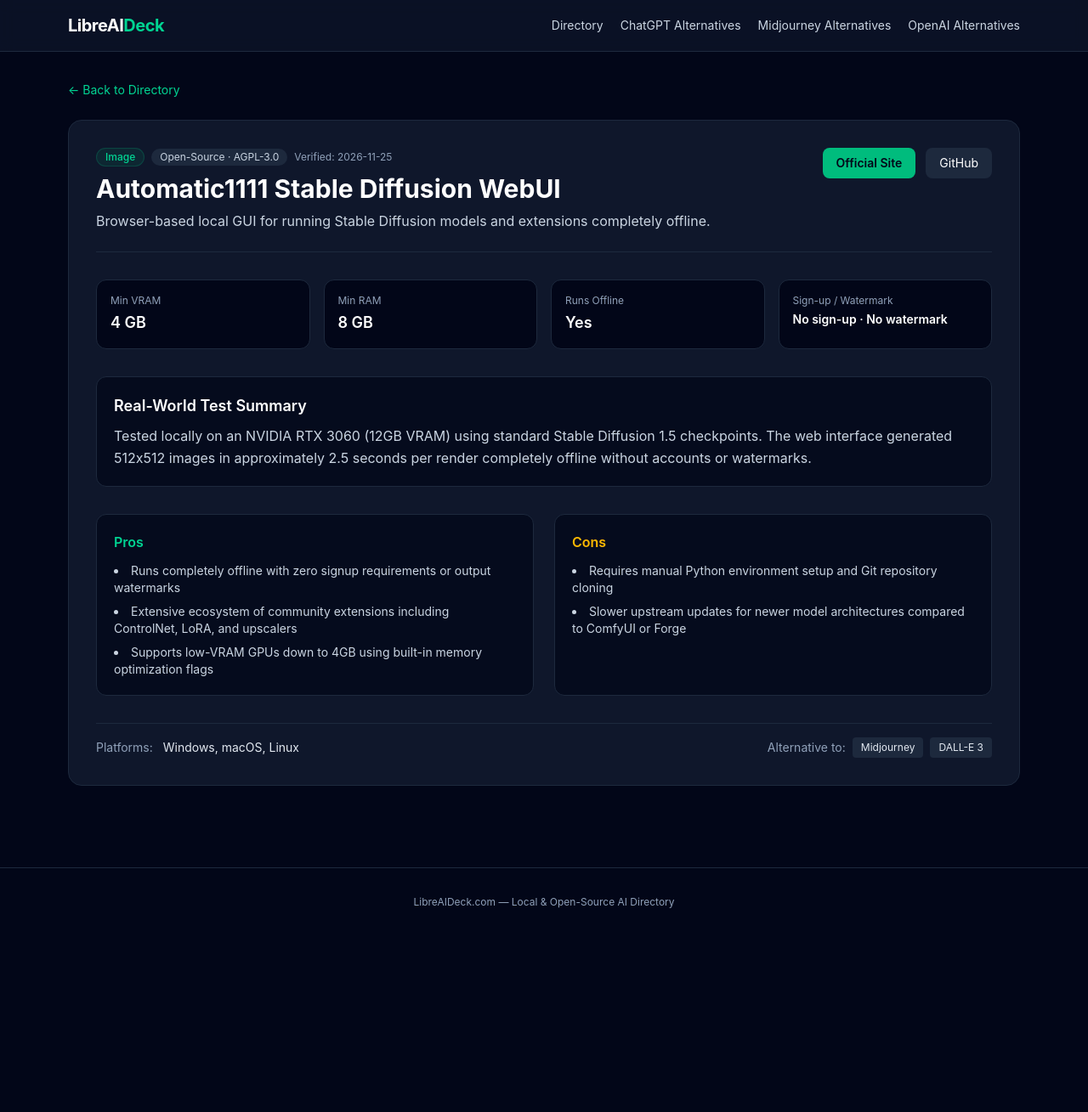
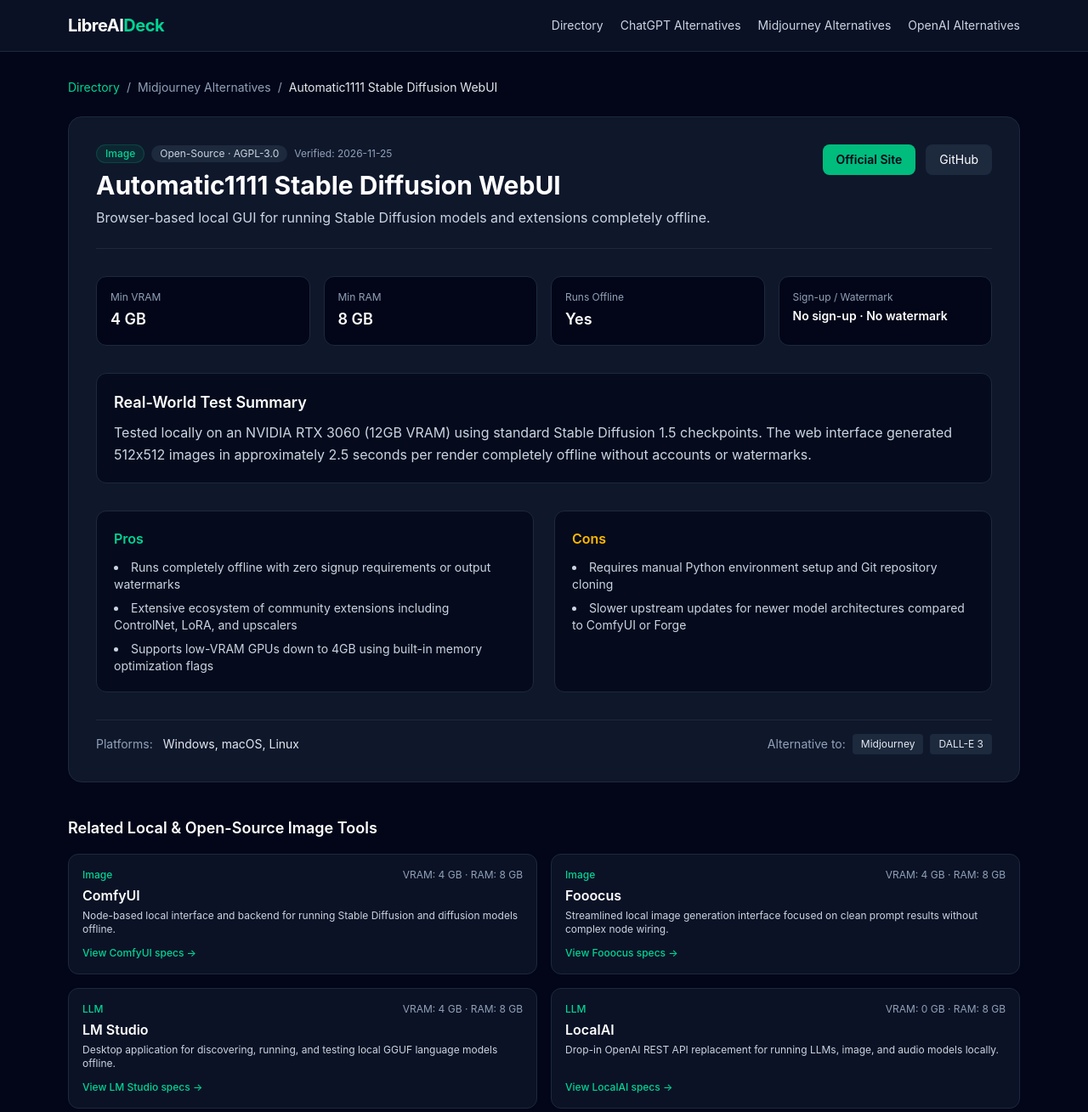
Before and after one commit to tranalvin28-coder/libreaideck, an Astro site: page /tool/automatic1111-stable-diffusion-webui in a window 1280 px wide. Shown: the top 1309 px of the page at 85% size. Before the commit the page ends 1102 px from the top, so only its background shows below. Built offline with nearby package versions, Linux system fonts and the light colour scheme; Astro itself is replaced by a stand-in of ours.

Commit message:
Add BreadcrumbList JSON-LD and related tools internal links on tool pages

```diff
--- a/src/pages/tool/[slug].astro
+++ b/src/pages/tool/[slug].astro
@@ -4,16 +4,34 @@ import BaseLayout from "../../layouts/BaseLayout.astro";
 
 export async function getStaticPaths() {
   const tools = await getCollection("tools");
-  return tools.map((tool) => ({
-    params: { slug: tool.data.slug },
-    props: { tool: tool.data },
-  }));
+  return tools.map((entry) => {
+    const tool = entry.data;
+    const relatedTools = tools
+      .map((other) => other.data)
+      .filter((other) => other.slug !== tool.slug)
+      .sort((a, b) => {
+        const aSameCat = a.category === tool.category ? 2 : 0;
+        const bSameCat = b.category === tool.category ? 2 : 0;
+        const aSharedAlt = a.alternative_to.some((alt) => tool.alternative_to.includes(alt)) ? 1 : 0;
+        const bSharedAlt = b.alternative_to.some((alt) => tool.alternative_to.includes(alt)) ? 1 : 0;
+        return bSameCat + bSharedAlt - (aSameCat + aSharedAlt);
+      })
+      .slice(0, 4);
+
+    return {
+      params: { slug: tool.slug },
+      props: { tool, relatedTools },
+    };
+  });
 }
 
-const { tool } = Astro.props;
+const { tool, relatedTools } = Astro.props;
 const toSlug = (s: string) => s.toLowerCase().replace(/[^a-z0-9]+/g, "-").replace(/^-|-$/g, "");
+const siteUrl = (Astro.site ?? new URL("https://libreaideck.com")).toString().replace(/\/$/, "");
+const pageUrl = `${siteUrl}/tool/${tool.slug}`;
+const primaryAlt = tool.alternative_to[0];
 
-const schemaJson = {
+const softwareSchema = {
   "@context": "https://schema.org",
   "@type": "SoftwareApplication",
   name: tool.name,
@@ -21,17 +39,71 @@ const schemaJson = {
   applicationCategory: tool.category,
   operatingSystem: tool.platforms.join(", "),
   license: tool.license,
-  url: tool.official_url,
+  url: pageUrl,
+  sameAs: tool.official_url,
   offers: { "@type": "Offer", price: "0", priceCurrency: "USD" },
+};
+
+const breadcrumbItems = [
+  {
+    "@type": "ListItem",
+    position: 1,
+    name: "Directory",
+    item: `${siteUrl}/`,
+  },
+  ...(primaryAlt
+    ? [
+        {
+          "@type": "ListItem",
+          position: 2,
+          name: `${primaryAlt} Alternatives`,
+          item: `${siteUrl}/alternatives/${toSlug(primaryAlt)}`,
+        },
+        {
+          "@type": "ListItem",
+          position: 3,
+          name: tool.name,
+          item: pageUrl,
+        },
+      ]
+    : [
+        {
+          "@type": "ListItem",
+          position: 2,
+          name: tool.name,
+          item: pageUrl,
+        },
+      ]),
+];
+
+const breadcrumbSchema = {
+  "@context": "https://schema.org",
+  "@type": "BreadcrumbList",
+  itemListElement: breadcrumbItems,
 };
 ---
 
-<BaseLayout title={`${tool.name} — LibreAIDeck`} description={tool.tagline}>
-  <script type="application/ld+json" set:html={JSON.stringify(schemaJson)} />
+<BaseLayout
+  title={`${tool.name} — Hardware Specs, Offline Test & Review | LibreAIDeck`}
+  description={tool.tagline}
+  ogType="article"
+>
+  <script type="application/ld+json" set:html={JSON.stringify(softwareSchema)} />
+  <script type="application/ld+json" set:html={JSON.stringify(breadcrumbSchema)} />
 
-  <div class="mb-6">
-    <a href="/" class="text-sm text-emerald-400 hover:text-emerald-300">← Back to Directory</a>
-  </div>
+  <nav aria-label="Breadcrumb" class="mb-6 flex flex-wrap items-center gap-2 text-sm text-slate-400">
+    <a href="/" class="text-emerald-400 hover:text-emerald-300">Directory</a>
+    {primaryAlt && (
+      <>
+        <span>/</span>
+        <a href={`/alternatives/${toSlug(primaryAlt)}`} class="hover:text-slate-200">
+          {primaryAlt} Alternatives
+        </a>
+      </>
+    )}
+    <span>/</span>
+    <span class="text-slate-200">{tool.name}</span>
+  </nav>
 
   <article class="bg-slate-900 border border-slate-800 rounded-2xl p-6 md:p-8 space-y-8">
     <header class="border-b border-slate-800 pb-6 flex flex-col md:flex-row md:items-start md:justify-between gap-4">
@@ -130,4 +202,33 @@ const schemaJson = {
       </div>
     </section>
   </article>
+
+  {relatedTools.length > 0 && (
+    <section class="mt-10">
+      <h2 class="text-lg font-semibold text-white mb-4">
+        Related Local &amp; Open-Source {tool.category} Tools
+      </h2>
+      <div class="grid grid-cols-1 md:grid-cols-2 gap-4">
+        {relatedTools.map((rel) => (
+          <article class="rounded-xl border border-slate-800 bg-slate-900/70 p-4 flex flex-col justify-between">
+            <div>
+              <div class="flex items-center justify-between text-xs text-slate-400 mb-1">
+                <span class="text-emerald-400 font-medium">{rel.category}</span>
+                <span>VRAM: {rel.min_vram_gb} GB · RAM: {rel.min_ram_gb} GB</span>
+              </div>
+              <h3 class="text-base font-semibold text-white mb-1">
+                <a href={`/tool/${rel.slug}`} class="hover:text-emerald-400 transition">
+                  {rel.name}
+                </a>
+              </h3>
+              <p class="text-xs text-slate-300 mb-3">{rel.tagline}</p>
+            </div>
+            <a href={`/tool/${rel.slug}`} class="text-xs font-medium text-emerald-400 hover:text-emerald-300">
+              View {rel.name} specs →
+            </a>
+          </article>
+        ))}
+      </div>
+    </section>
+  )}
 </BaseLayout>
```
